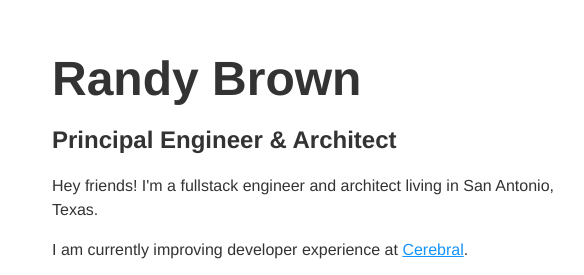
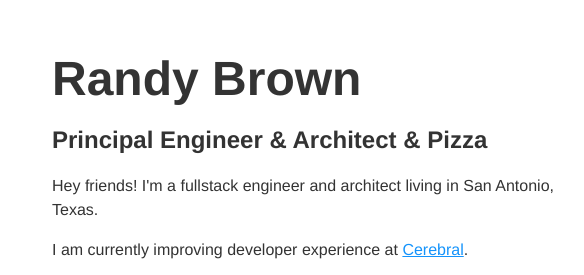
Before and after one commit to thatrandybrown/thatrandybrown.github.io, an Eleventy site: page content/index.njk in a window 1280 px wide. Shown: the part 153-428 px from the top of the page, 484-1068 px from the left. Built offline with nearby package versions, Linux system fonts and the light colour scheme; Eleventy itself is replaced by a stand-in of ours; files that its build step writes are made by us from their sources.

```diff
--- a/content/index.njk
+++ b/content/index.njk
@@ -57,7 +57,7 @@
 <img src="https://avatars1.githubusercontent.com/u/59428316?s=460&u=7f08a594abe4c0c467b12f4f1718db6f822136f0&v=4" alt="Randy and Stephen" />
 <section>
     <h1>Randy Brown<h1>
-    <h2>Principal Engineer & Architect</h2>
+    <h2>Principal Engineer & Architect & Pizza</h2>
     <p>Hey friends! I'm a fullstack engineer and architect living in San Antonio, Texas.</p>
     <p>I am currently improving developer experience at <a href="https://cerebral.com">Cerebral</a>.</p>
     <p>In my spare time, I'm building bootstrappable, self hosted infrastructure for technical founders.</p>
```
Also changed, not shown: .github/workflows/gh-pages.yml.
